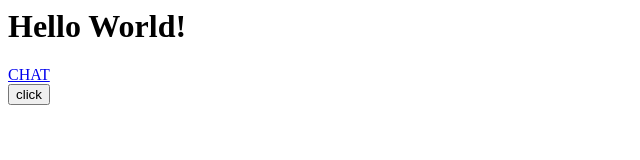
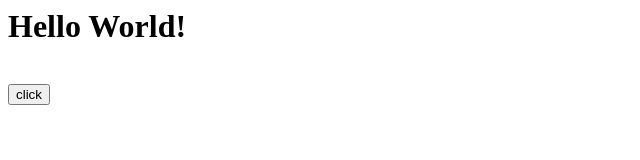
Before and after one commit to JFrederick25/jfrederick25.github.io, a plain HTML site: page index.html in a window 1280 px wide. Shown: the full height of the page, 0-640 px from the left. Drawn offline with Linux system fonts and the light colour scheme.

Commit message:
getting rid of chat feature link

```diff
--- a/index.html
+++ b/index.html
@@ -9,7 +9,6 @@
 			Hello World!
 		</h1>
 
-		<a href="chat.html"  title="click here to chat">CHAT</a>
 		<br>
 		<input type="button" value="click" id="btnGetTxt" onclick="document.getElementById('txtSpc').innerHTML = getTxt('test.txt')"></input>
 		<p id="txtSpc"></p>
```
